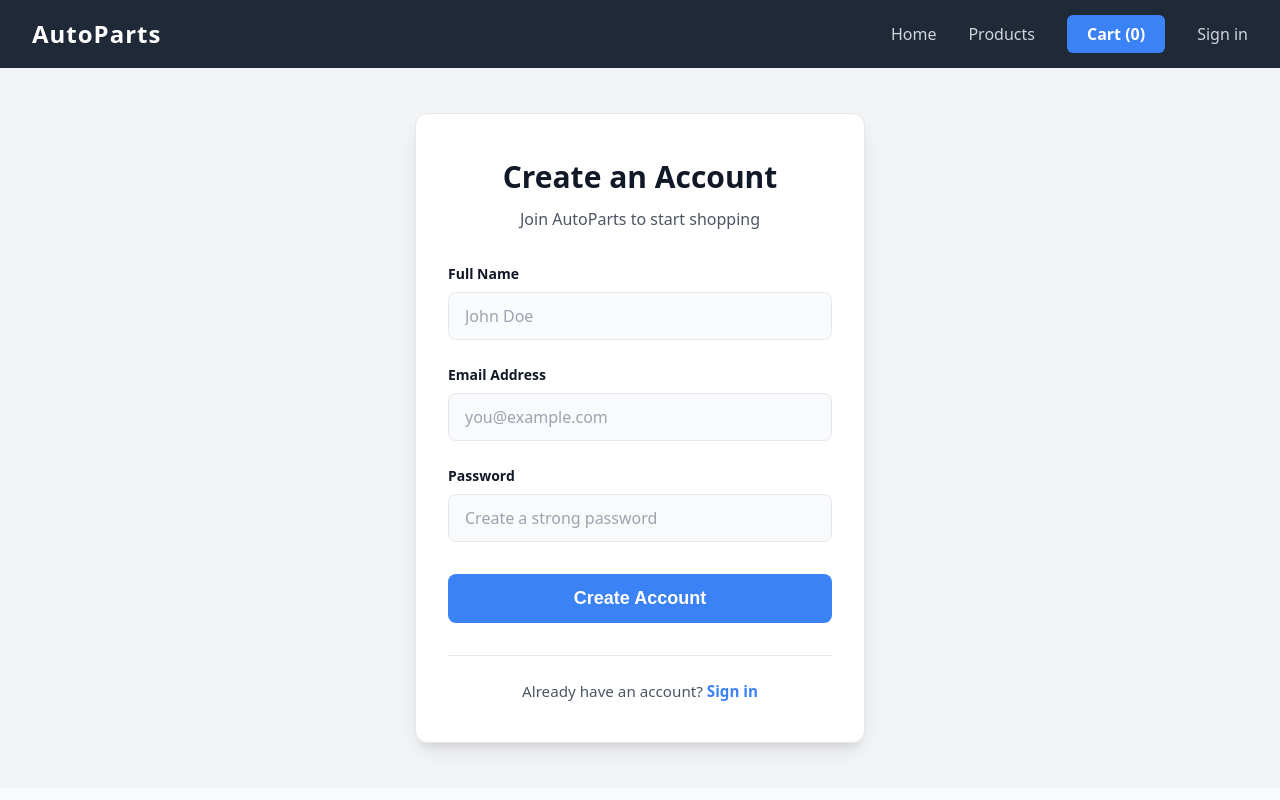
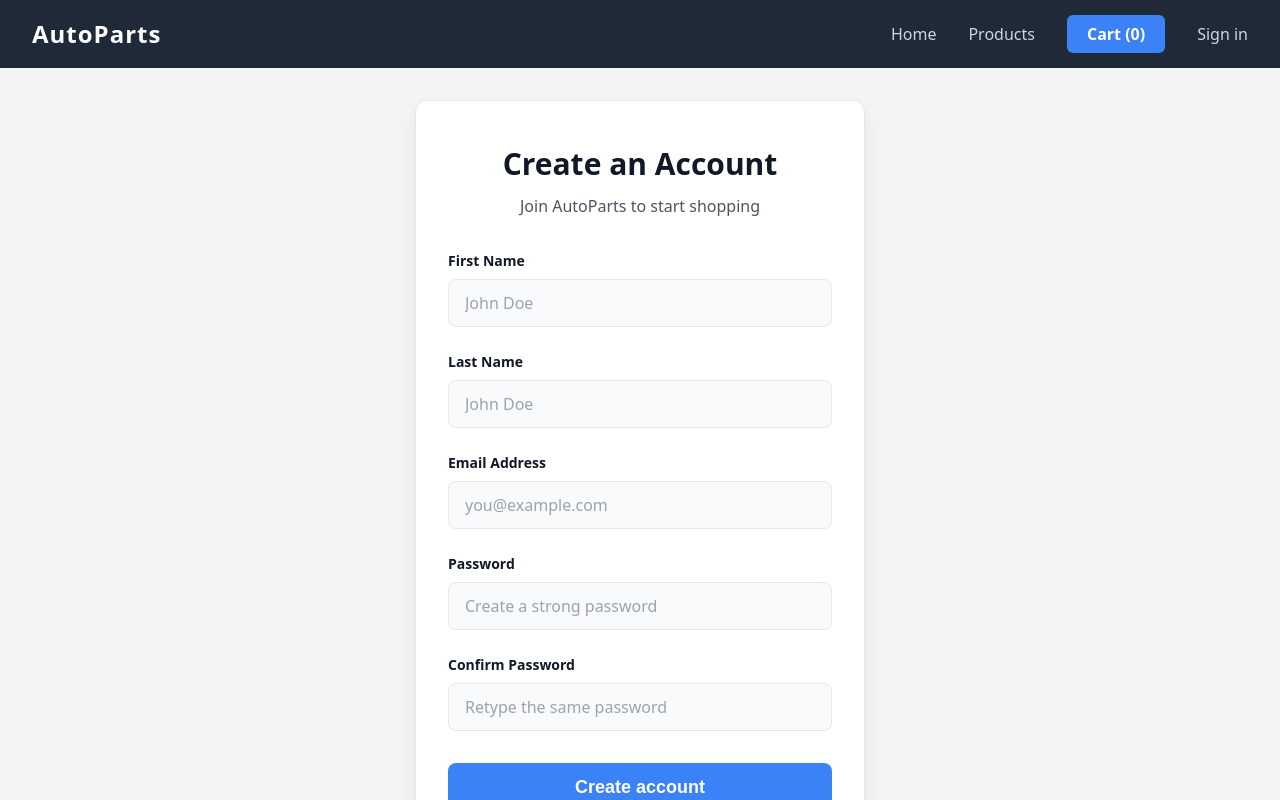
Before and after one commit to ViktorBanchev/auto-parts-api, a React (Vite) app in the folder client/: page /register in a window 1280 px wide. Shown: the top 800 px of the page. Built offline with nearby package versions, Linux system fonts and the light colour scheme.

Commit message:
Update auth pages
- use zustand for global state
- use zod for validation
- useMutation

```diff
--- a/client/src/pages/Auth/Auth.module.css
+++ b/client/src/pages/Auth/Auth.module.css
@@ -3,9 +3,7 @@
     justify-content: center;
     align-items: center;
     min-height: calc(100vh - 80px);
-    /* Изваждаме височината на Navbar-а, за да е центрирано перфектно */
     background-color: var(--hero-bg);
-    /* Използваме лекия сив фон */
     padding: 2rem 1rem;
 }
 
@@ -88,7 +86,6 @@
     outline: none;
     border-color: var(--primary-color);
     box-shadow: 0 0 0 3px rgba(59, 130, 246, 0.2);
-    /* Лек син glow ефект */
 }
 
 .input::placeholder {
@@ -99,7 +96,6 @@
     margin-top: 0.5rem;
     width: 100%;
     background-color: var(--primary-color);
-    /* Син бутон */
     color: white;
     border: none;
     padding: 0.875rem;
@@ -116,7 +112,6 @@
 
 .submitBtn:active {
     transform: scale(0.98);
-    /* Леко свиване при клик */
 }
 
 .authFooter {
--- a/client/src/pages/Auth/Login.tsx
+++ b/client/src/pages/Auth/Login.tsx
@@ -1,11 +1,42 @@
-import { Link } from 'react-router';
+import { Link, useLocation, useNavigate } from 'react-router';
 import styles from './Auth.module.css'
+import { useForm } from 'react-hook-form';
+import { useMutation } from '@tanstack/react-query';
+import { loginUser } from '../../services/authService';
+import { useAuthStore } from '../../store/authStore';
+
+type LoginFormInputs = {
+    email: string;
+    password: string;
+};
 
 export default function LoginPage() {
-    const handleSubmit = (e: React.FormEvent) => {
-        e.preventDefault();
-        console.log("Login form submitted!");
-    };
+    const navigate = useNavigate();
+    const location = useLocation();
+    const loginToStore = useAuthStore((state) => state.login);
+
+    const from = location.state?.from?.pathname || '/'
+
+    const {
+        register,
+        handleSubmit,
+        formState: {errors}
+    } = useForm<LoginFormInputs>();
+
+    const loginMutation = useMutation({
+        mutationFn: loginUser,
+        onSuccess: (data) => {
+            loginToStore(data.user)
+            navigate(from, { replace: true})
+        },
+        onError: (error: any) => {
+            console.error(error.response?.data?.message)
+        }
+    });
+
+    const onSubmit = (data: LoginFormInputs) => {
+        loginMutation.mutate(data)
+    }
 
     return (
         <main className={styles.authContainer}>
@@ -15,15 +46,27 @@ export default function LoginPage() {
                     <p className={styles.authSubtitle}>Sign in to your account to continue</p>
                 </div>
 
-                <form className={styles.authForm} onSubmit={handleSubmit}>
+                {loginMutation.isError && (
+                <div style={{ color: 'red', marginBottom: '10px' }}>
+                    {loginMutation.error?.response?.data?.message || 'Error occured'}
+                </div>
+            )}
+
+                <form className={styles.authForm} onSubmit={handleSubmit(onSubmit)}>
                     <div className={styles.inputGroup}>
                         <label htmlFor="email" className={styles.label}>Email Address</label>
                         <input
                             type="email"
+                            placeholder="you@example.com"
                             id="email"
                             className={styles.input}
-                            placeholder="you@example.com"
-                            required
+                            {...register('email', {
+                                required: 'Email is required',
+                                pattern: {
+                                    value: /^[A-Z0-9._%+-]+@[A-Z0-9.-]+\.[A-Z]{2,}$/i,
+                                    message: 'Invalid email'
+                                }
+                            })}
                         />
                     </div>
 
@@ -34,14 +77,22 @@ export default function LoginPage() {
                         </div>
                         <input
                             type="password"
+                            placeholder="••••••••"
                             id="password"
                             className={styles.input}
-                            placeholder="••••••••"
-                            required
+                            {...register('password', {
+                                required: 'Password is required',
+                                minLength: {
+                                    value: 6,
+                                    message: 'Password should be at least 6 chars long'
+                                }
+                            })}
                         />
                     </div>
 
-                    <button type="submit" className={styles.submitBtn}>Sign In</button>
+                    <button type="submit" className={styles.submitBtn} disabled={loginMutation.isPending}>
+                        {loginMutation.isPending ? 'Loading...' : 'Sign in'}
+                        </button>
                 </form>
 
                 <div className={styles.authFooter}>
--- a/client/src/pages/Auth/Register.tsx
+++ b/client/src/pages/Auth/Register.tsx
@@ -1,12 +1,40 @@
-import React from 'react';
-import styles from './Auth.module.css'; // Използваме същия общ CSS файл
-import { Link } from 'react-router';
+import styles from './Auth.module.css';
+import { Link, useNavigate } from 'react-router';
+import { useForm } from 'react-hook-form';
+import { useMutation } from '@tanstack/react-query';
+import { registerUser } from '../../services/authService';
+import { registerSchema, type RegisterFormInputs } from '../../schemas/authSchema';
+import { zodResolver } from '@hookform/resolvers/zod';
+import { useAuthStore } from '../../store/authStore';
 
 export default function RegisterPage() {
-    const handleSubmit = (e: React.FormEvent) => {
-        e.preventDefault();
-        console.log("Register form submitted!");
-    };
+    const navigate = useNavigate();
+
+    const loginToStore = useAuthStore((state) => state.login)
+
+    const {
+        register,
+        handleSubmit,
+        formState: { errors }
+    } = useForm<RegisterFormInputs>({
+        resolver: zodResolver(registerSchema)
+    })
+
+    const registerMutation = useMutation({
+        mutationFn: registerUser,
+        onSuccess: (data) => {
+            loginToStore(data.user)
+            navigate('/')
+        },
+        onError: (error: any) => {
+            console.error(error.response?.data?.message)
+        }
+    })
+
+    const onSubmit = (data: RegisterFormInputs) => {
+        const { confirmPassword, ...dataNoConfirm } = data;
+        registerMutation.mutate(dataNoConfirm);
+    }
 
     return (
         <main className={styles.authContainer}>
@@ -16,16 +44,31 @@ export default function RegisterPage() {
                     <p className={styles.authSubtitle}>Join AutoParts to start shopping</p>
                 </div>
 
-                <form className={styles.authForm} onSubmit={handleSubmit}>
+                <form className={styles.authForm} onSubmit={handleSubmit(onSubmit)}>
                     <div className={styles.inputGroup}>
-                        <label htmlFor="name" className={styles.label}>Full Name</label>
+                        <label htmlFor="firstName" className={styles.label}>First Name</label>
                         <input
                             type="text"
-                            id="name"
+                            id="firstName"
                             className={styles.input}
                             placeholder="John Doe"
-                            required
+                            {...register('firstName')}
                         />
+                        {errors.firstName && <span style={{ color: 'red', fontSize: '12px' }}>{errors.firstName.message}</span>}
+                    </div>
+
+                    <div className={styles.inputGroup}>
+                        <label htmlFor="lastName" className={styles.label}>Last Name</label>
+                        <input
+                            type="text"
+                            id="lastName"
+                            className={styles.input}
+                            placeholder="John Doe"
+                            {...register('lastName')}
+
+                        />
+                        {errors.lastName && <span style={{ color: 'red', fontSize: '12px' }}>{errors.lastName.message}</span>}
+
                     </div>
 
                     <div className={styles.inputGroup}>
@@ -35,8 +78,9 @@ export default function RegisterPage() {
                             id="email"
                             className={styles.input}
                             placeholder="you@example.com"
-                            required
+                            {...register('email')}
                         />
+                        {errors.email && <span style={{ color: 'red', fontSize: '12px' }}>{errors.email.message}</span>}
                     </div>
 
                     <div className={styles.inputGroup}>
@@ -46,11 +90,28 @@ export default function RegisterPage() {
                             id="password"
                             className={styles.input}
                             placeholder="Create a strong password"
-                            required
+                            {...register('password')}
                         />
+                        {errors.password && <span style={{ color: 'red', fontSize: '12px' }}>{errors.password.message}</span>}
+
                     </div>
 
-                    <button type="submit" className={styles.submitBtn}>Create Account</button>
+                    <div className={styles.inputGroup}>
+                        <label htmlFor="confirmPassword" className={styles.label}>Confirm Password</label>
+                        <input
+                            type="password"
+                            id="confirmPassword"
+                            className={styles.input}
+                            placeholder="Retype the same password"
+                            {...register('confirmPassword')}
+                        />
+                        {errors.confirmPassword && <span style={{ color: 'red', fontSize: '12px' }}>{errors.confirmPassword.message}</span>}
+
+                    </div>
+
+                    <button type="submit" className={styles.submitBtn} disabled={registerMutation.isPending}>
+                        {registerMutation.isPending ? 'Creating Account...' : 'Create account'}
+                    </button>
                 </form>
 
                 <div className={styles.authFooter}>
```
